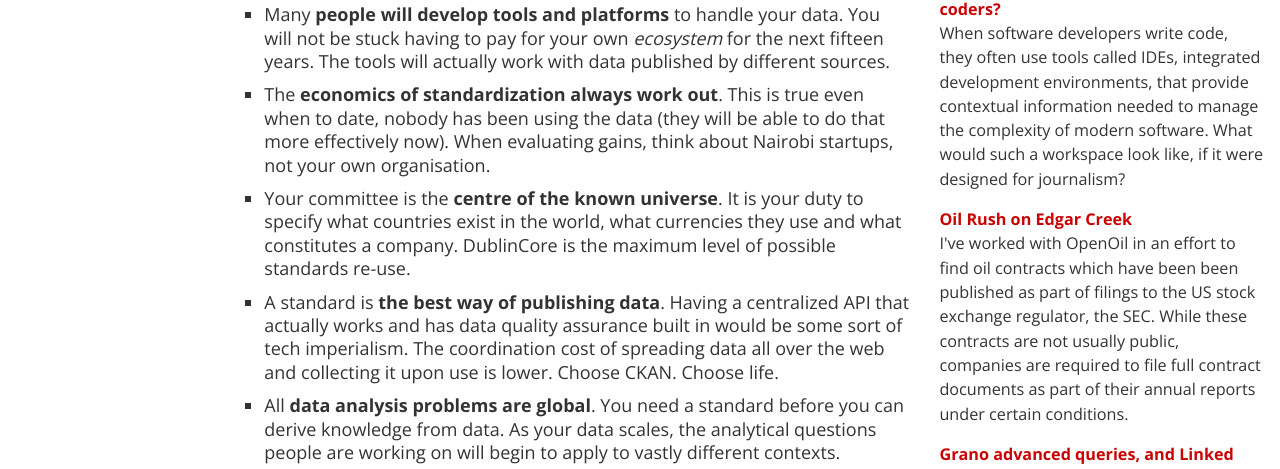
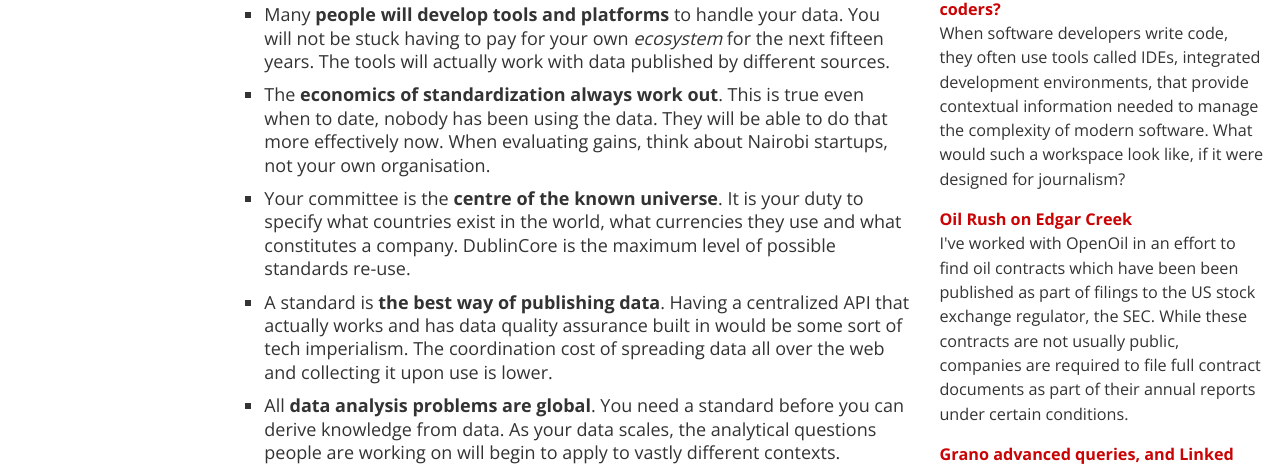
Before and after one commit to pudo/pudo.org, a Jekyll site: the page built from blog/_posts/2015-05-21-data-standards.md, in a window 1280 px wide. Shown: the part 971-1440 px from the top of the page. Built offline with Jekyll 4.4.1, drawn with Linux system fonts in a browser that asks for light colours; nearby versions of some CDN libraries; Markdown is read by kramdown in place of the engine named in the settings; comment, search, counter and statistics services are not loaded.

Commit message:
clean up again

```diff
--- a/blog/_posts/2015-05-21-data-standards.md
+++ b/blog/_posts/2015-05-21-data-standards.md
@@ -41,8 +41,8 @@ standard. They are probably not true:
   by different sources.
 
 * The **economics of standardization always work out**. This is true even
-  when to date, nobody has been using the data (they will be able to do
-  that more effectively now). When evaluating gains, think about Nairobi
+  when to date, nobody has been using the data. They will be able to do
+  that more effectively now. When evaluating gains, think about Nairobi
   startups, not your own organisation.
 
 * Your committee is the **centre of the known universe**. It is your duty to
@@ -53,8 +53,7 @@ standard. They are probably not true:
 * A standard is **the best way of publishing data**. Having a centralized
   API that actually works and has data quality assurance built in would
   be some sort of tech imperialism. The coordination cost of spreading
-  data all over the web and collecting it upon use is lower. Choose CKAN.
-  Choose life.
+  data all over the web and collecting it upon use is lower.
 
 * All **data analysis problems are global**. You need a standard before you
   can derive knowledge from data. As your data scales, the analytical
```
